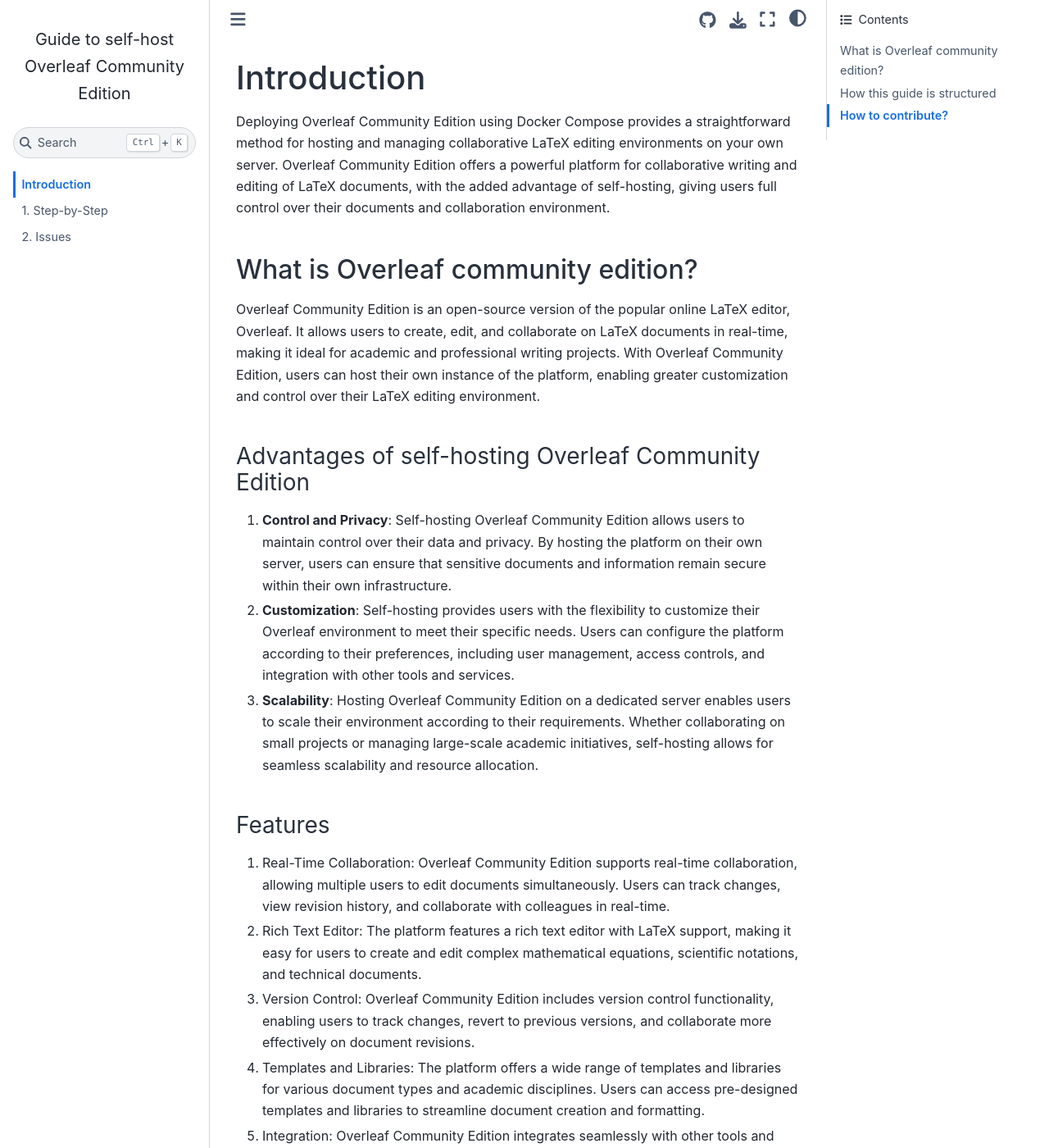
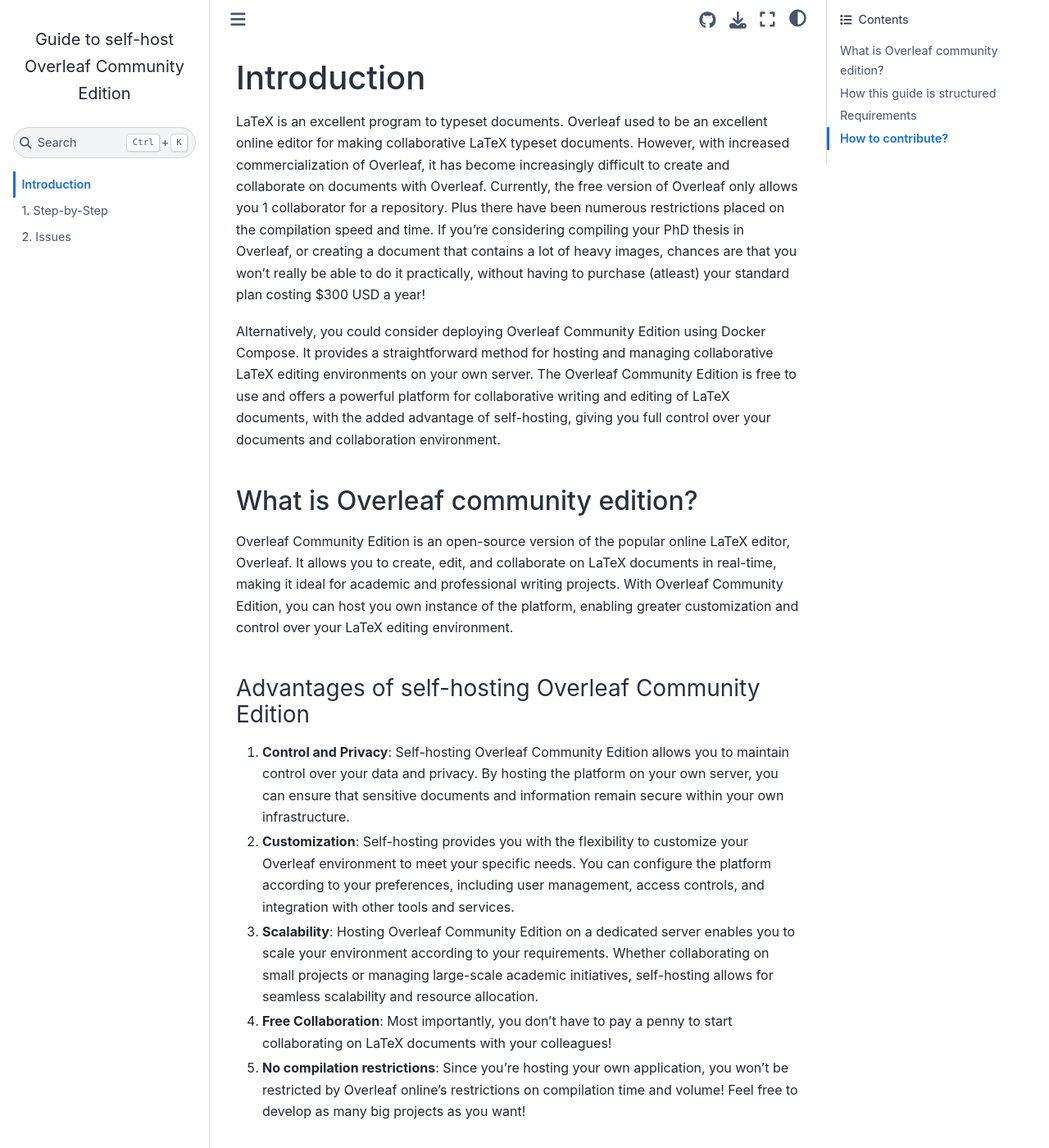
Before and after one commit to shihabkhan1/overleaf, a Jupyter Book: the page built from intro.md, in a window 1280 px wide and 1400 px high. Shown: the whole window at 82% size. Built offline with Jupyter Book 1.0.4 settings and Sphinx 7.4.7 and the Sphinx Book theme 1.1.4, drawn with Linux system fonts in a browser that asks for light colours; some of the changed text lies outside the part shown.

Commit message:
Updated Intro

```diff
--- a/intro.md
+++ b/intro.md
@@ -1,27 +1,71 @@
 # Introduction
-Deploying Overleaf Community Edition using Docker Compose provides a straightforward method for hosting and managing collaborative LaTeX editing environments on your own server. Overleaf Community Edition offers a powerful platform for collaborative writing and editing of LaTeX documents, with the added advantage of self-hosting, giving users full control over their documents and collaboration environment.
+
+LaTeX is an excellent program to typeset documents. Overleaf used to be an excellent
+online editor for making collaborative LaTeX typeset documents. However, with
+increased commercialization of Overleaf, it has become increasingly difficult
+to create and collaborate on documents with Overleaf. Currently, the free version
+of Overleaf only allows you 1 collaborator for a repository. Plus there have
+been numerous restrictions placed on the compilation speed and time. If you're
+considering compiling your PhD thesis in Overleaf, or creating a document that
+contains a lot of heavy images, chances are that you won't really be able to
+do it practically, without having to purchase (atleast) your standard plan
+costing $300 USD a year!
+
+Alternatively, you could consider deploying Overleaf Community Edition using
+Docker Compose. It provides a straightforward method for hosting and managing
+collaborative LaTeX editing environments on your own server.
+ The Overleaf Community Edition is free to use and offers a powerful platform
+ for collaborative writing and editing of LaTeX documents,
+ with the added advantage of self-hosting, giving you full control over your
+ documents and collaboration environment.
 
 
 ## What is Overleaf community edition?
-Overleaf Community Edition is an open-source version of the popular online LaTeX editor, Overleaf. It allows users to create, edit, and collaborate on LaTeX documents in real-time, making it ideal for academic and professional writing projects. With Overleaf Community Edition, users can host their own instance of the platform, enabling greater customization and control over their LaTeX editing environment.
+Overleaf Community Edition is an open-source version of the popular online
+LaTeX editor, Overleaf. It allows you to create, edit, and collaborate on LaTeX
+documents in real-time, making it ideal for academic and professional writing
+projects. With Overleaf Community Edition, you can host you own instance of the
+platform, enabling greater customization and control over your LaTeX editing
+environment.
 
 ### Advantages of self-hosting Overleaf Community Edition
 
-1. **Control and Privacy**: Self-hosting Overleaf Community Edition allows users to maintain control over their data and privacy. By hosting the platform on their own server, users can ensure that sensitive documents and information remain secure within their own infrastructure.
-2. **Customization**: Self-hosting provides users with the flexibility to customize their Overleaf environment to meet their specific needs. Users can configure the platform according to their preferences, including user management, access controls, and integration with other tools and services.
-3. **Scalability**: Hosting Overleaf Community Edition on a dedicated server enables users to scale their environment according to their requirements. Whether collaborating on small projects or managing large-scale academic initiatives, self-hosting allows for seamless scalability and resource allocation.
+1. **Control and Privacy**: Self-hosting Overleaf Community Edition allows you
+to maintain control over your data and privacy. By hosting the platform on your
+own server, you can ensure that sensitive documents and information remain
+secure within your own infrastructure.
 
+2. **Customization**: Self-hosting provides you with the flexibility to
+customize your Overleaf environment to meet your specific needs. You can
+configure the platform according to your preferences, including user management,
+access controls, and integration with other tools and services.
 
-### Features
-1. Real-Time Collaboration: Overleaf Community Edition supports real-time collaboration, allowing multiple users to edit documents simultaneously. Users can track changes, view revision history, and collaborate with colleagues in real-time.
-2. Rich Text Editor: The platform features a rich text editor with LaTeX support, making it easy for users to create and edit complex mathematical equations, scientific notations, and technical documents.
-3. Version Control: Overleaf Community Edition includes version control functionality, enabling users to track changes, revert to previous versions, and collaborate more effectively on document revisions.
-4. Templates and Libraries: The platform offers a wide range of templates and libraries for various document types and academic disciplines. Users can access pre-designed templates and libraries to streamline document creation and formatting.
-5. Integration: Overleaf Community Edition integrates seamlessly with other tools and services, including reference managers, citation styles, and publishing platforms. Users can leverage integrations to streamline their workflow and enhance productivity.
+3. **Scalability**: Hosting Overleaf Community Edition on a dedicated server
+enables you to scale your environment according to your requirements.
+Whether collaborating on small projects or managing large-scale academic
+initiatives, self-hosting allows for seamless scalability and resource allocation.
 
+4. **Free Collaboration**: Most importantly, you don't have to pay a penny to
+start collaborating on LaTeX documents with your colleagues!
+
+5. **No compilation restrictions**: Since you're hosting your own application,
+you won't be restricted by Overleaf online's restrictions on compilation time
+and volume! Feel free to develop as many big projects as you want!
 
 ## How this guide is structured
 
-Test.
+Overleaf officially recommends their Overleaf toolkit for installaing the
+community edition. However, I found their guide very difficult to implement.
+Additionally, their documentation presumes a lot of knowledge about Linux and
+Docker. Therefore, this guide has been developed to ease and faciliate the
+process of self-hosting Overleaf Community Edition.
+
+## Requirements
+
+The only thing you require is a Ubuntu/Linux server that can host Overleaf and
+a willingness to get this done!
 
 ## How to contribute?
+
+Since this guide is a work in progress, please feel free to help develop this
+guide further with screenshots and more detailed step-by-step.
```
